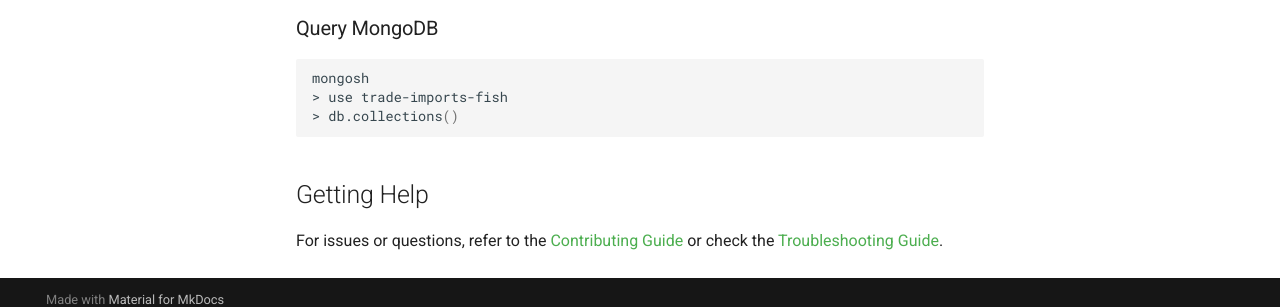
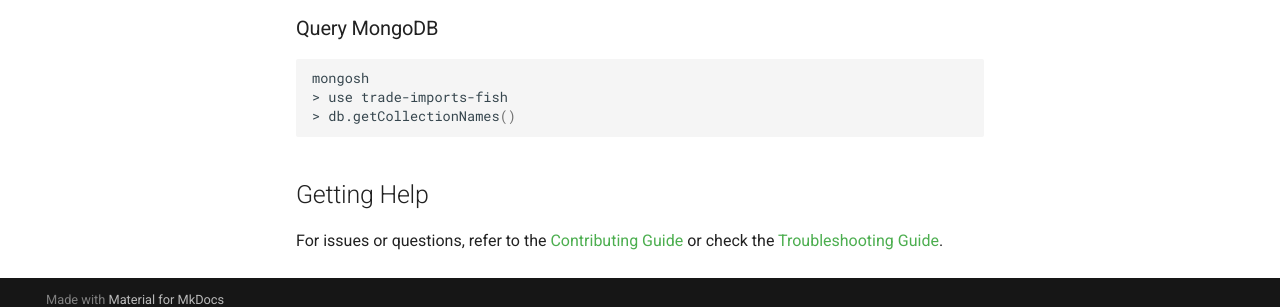
Before and after one commit to DEFRA/trade-imports-fish-be, an MkDocs documentation site: the page built from docs/wiki/user-guide/index.md, in a window 1280 px wide and 1107 px high. Shown: the part 785-1092 px from the top of the window. Built offline with MkDocs 1.6.1 and Material for MkDocs 9.7.7, drawn with Linux system fonts in a browser that asks for light colours.

Commit message:
Fix formatting issues in user guide index
Co-authored-by: Copilot Autofix powered by AI <175728472+Copilot@users.noreply.github.com>

````diff
--- a/docs/wiki/user-guide/index.md
+++ b/docs/wiki/user-guide/index.md
@@ -28,7 +28,7 @@ curl http://localhost:8085/actuator
 ```bash
 mongosh
 > use trade-imports-fish
-> db.collections()
+> db.getCollectionNames()
 ```
 
 ## Getting Help
````
